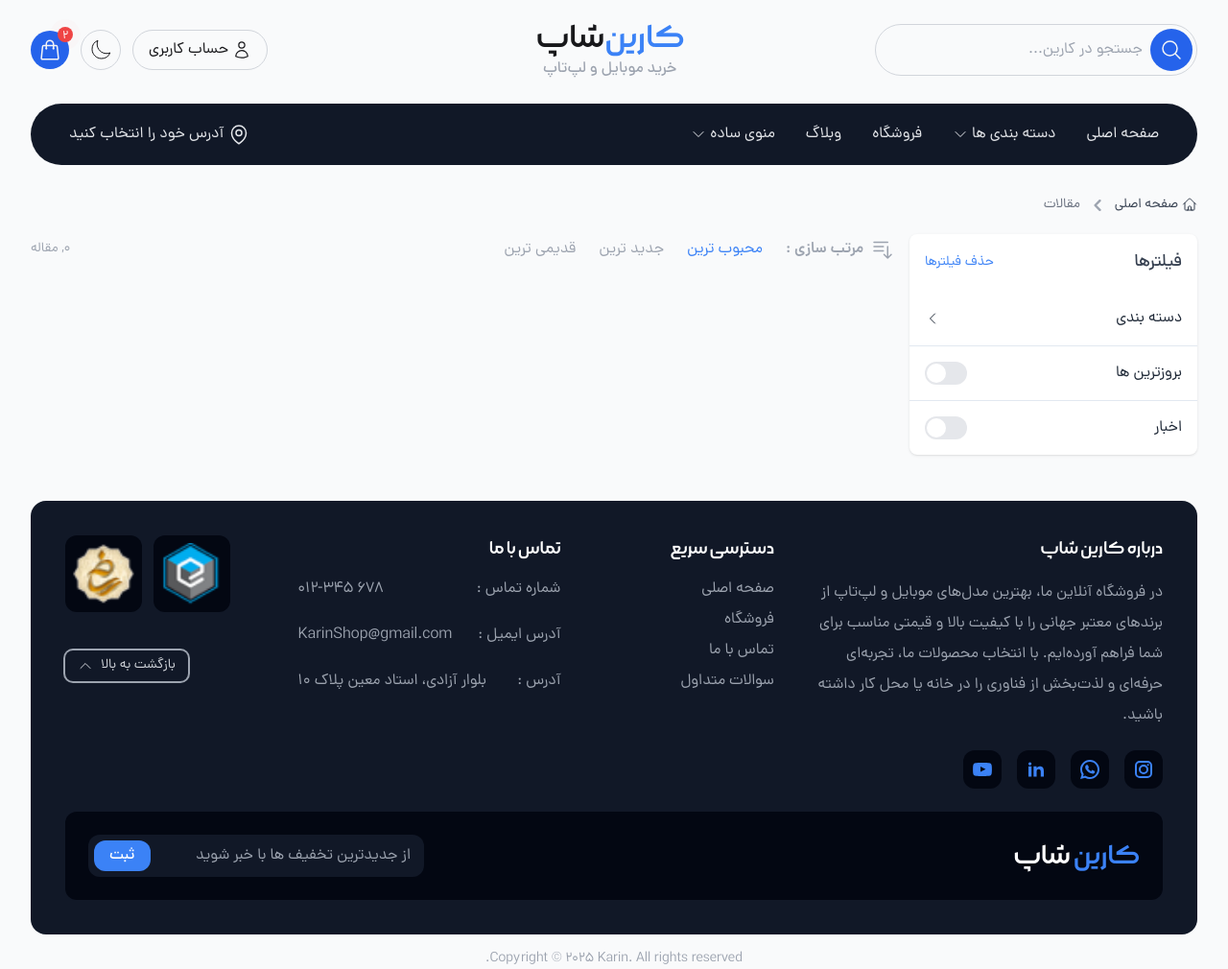
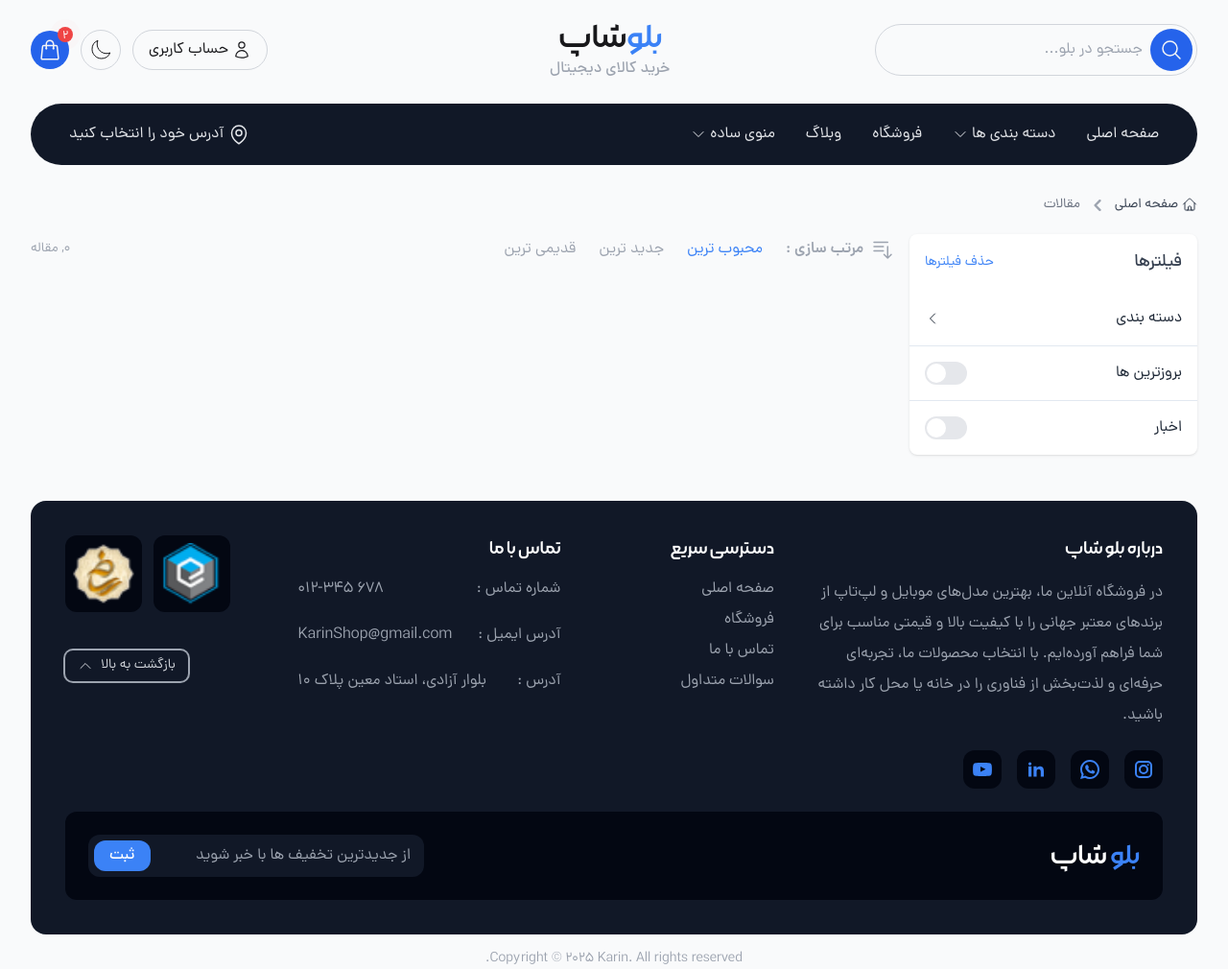
Before and after one commit to mhghasri/Djnago_Shop, a Django app: page /articles in a window 1280 px wide. Shown: the whole page at 96% size. Run offline with Django 5.2, Linux system fonts and the light colour scheme; data that the repository does not hold is empty; some libraries are stand-ins or nearby versions.

Commit message:
complete base.html

```diff
--- a/templates/core/base.html
+++ b/templates/core/base.html
@@ -7,7 +7,7 @@
     <meta charset="UTF-8" />
     <link rel="icon" type="image/svg+xml" href="/vite.svg" />
     <meta name="viewport" content="width=device-width, initial-scale=1.0" />
-    <title>قالب فروشگاهی کارین</title>
+    <title>قالب فروشگاهی بلو</title>
     <link rel="stylesheet" href="{% static 'styles/app.css' %}">
     <!-- link -->
     <link rel="stylesheet" href="{% static 'swiper/swiper.css' %}">
@@ -47,7 +47,7 @@
                         <input
                             type="text"
                             name="q"
-                            placeholder="جستجو در کارین..."
+                            placeholder="جستجو در بلو..."
                             class="bg-transparent outline-none flex-1"
                         >
                         {% for key, value in request.GET.items %}
@@ -129,12 +129,13 @@
                     </div>
                 </div>
                 <!-- Logo -->
-                <a href="{% url 'index' %}" class="flex flex-col text-center ml-20">
-                    <span class="font-MorabbaMedium text-4xl flex items-center">
-                        <span class="text-blue-500">کارین</span> شاپ
+                <a href="{% url 'index' %}" class="flex flex-col items-center text-center ml-20">
+                    <span class="font-MorabbaMedium text-4xl flex items-center justify-center">
+                        <span class="text-blue-500">بلو</span> شاپ
                     </span>
-                    <p class="font-DanaMedium text-gray-400"> خرید موبایل و لپ‌تاپ</p>
+                    <p class="font-DanaMedium text-gray-400">خرید کالای دیجیتال</p>
                 </a>
+
                 <!--  Action -->
                 <div class="flex items-center gap-x-3">
                     <!-- LOGIN -->
@@ -369,25 +370,22 @@
                                    <div class="megamenu_left-menu">
                                         <h2 class="megamenu_left-title">برندهای مختلف :</h2>
                                         <li>
-                                        <a href="{% url 'products' %}">گوشی آیفون</a>
+                                            <a href="{% url 'products' %}?brand=آیفون">گوشی آیفون</a>
                                         </li>
                                         <li>
-                                        <a href="{% url 'products' %}">گوشی سامسونگ</a>
+                                            <a href="{% url 'products' %}?brand=سامسونگ">گوشی سامسونگ</a>
                                         </li>
                                         <li>
-                                        <a href="{% url 'products' %}">گوشی هواووی</a>
+                                            <a href="{% url 'products' %}?brand=هواووی">گوشی هواووی</a>
                                         </li>
                                         <li>
-                                        <a href="{% url 'products' %}">گوشی شیامی</a>
+                                            <a href="{% url 'products' %}?brand=شیامی">گوشی شیامی</a>
                                         </li>
                                         <li>
-                                        <a href="{% url 'products' %}">گوشی نوکیا</a>
+                                            <a href="{% url 'products' %}?brand=نوکیا">گوشی نوکیا</a>
                                         </li>
                                         <li>
-                                        <a href="{% url 'products' %}">گوشی آنر</a>
-                                    </li>
-                                    <li>
-                                        <a href="{% url 'products' %}">گوشی آیفون</a>
+                                            <a href="{% url 'products' %}?brand=آنر">گوشی آنر</a>
                                         </li>
                                    </div>
                                    <div class="megamenu_left-menu">
@@ -415,23 +413,23 @@
                                 <ul class="megamenu_left-item ">
                                     <div class="megamenu_left-menu">
                                         <h2 class="megamenu_left-title">برندهای مختلف :</h2>
-                                        <li><a href="{% url 'products' %}">لپ‌تاپ اپل (MacBook)</a></li>
-                                        <li><a href="{% url 'products' %}">لپ‌تاپ ایسوس</a></li>
-                                        <li><a href="{% url 'products' %}">لپ‌تاپ لنوو</a></li>
-                                        <li><a href="{% url 'products' %}">لپ‌تاپ اچ‌پی</a></li>
-                                        <li><a href="{% url 'products' %}">لپ‌تاپ دل</a></li>
-                                        <li><a href="{% url 'products' %}">لپ‌تاپ ام‌اس‌آی</a></li>
-                                        <li><a href="{% url 'products' %}">لپ‌تاپ ایسر</a></li>
+                                        <li><a href="{% url 'products' %}?brand=مک_بوک">لپ‌تاپ اپل (MacBook)</a></li>
+                                        <li><a href="{% url 'products' %}?brand=ایسوس">لپ‌تاپ ایسوس</a></li>
+                                        <li><a href="{% url 'products' %}?brand=لنوو">لپ‌تاپ لنوو</a></li>
+                                        <li><a href="{% url 'products' %}?brand=اچ‌پی">لپ‌تاپ اچ‌پی</a></li>
+                                        <li><a href="{% url 'products' %}?brand=دل">لپ‌تاپ دل</a></li>
+                                        <li><a href="{% url 'products' %}?brand=ام‌اس‌آی">لپ‌تاپ ام‌اس‌آی</a></li>
+                                        <li><a href="{% url 'products' %}?brand=ایسر">لپ‌تاپ ایسر</a></li>
                                     </div>
 
                                     <div class="megamenu_left-menu">
                                         <h2 class="megamenu_left-title">لپ‌تاپ بر اساس قیمت</h2>
                                         <li><a href="{% url 'products' %}">لپ‌تاپ اقتصادی</a></li>
-                                        <li><a href="{% url 'products' %}">لپ‌تاپ تا ۱۰ میلیون تومان</a></li>
-                                        <li><a href="{% url 'products' %}">لپ‌تاپ تا ۲۰ میلیون تومان</a></li>
-                                        <li><a href="{% url 'products' %}">لپ‌تاپ تا ۳۰ میلیون تومان</a></li>
-                                        <li><a href="{% url 'products' %}">لپ‌تاپ تا ۵۰ میلیون تومان</a></li>
-                                        <li><a href="{% url 'products' %}">لپ‌تاپ بالای ۵۰ میلیون تومان</a></li>
+                                        <li><a href="{% url 'products' %}?min_price_range=0&max_price_range=10000000&category=لپ_تاپ">لپ‌تاپ تا ۱۰ میلیون تومان</a></li>
+                                        <li><a href="{% url 'products' %}?min_price_range=0&max_price_range=20000000&category=لپ_تاپ">لپ‌تاپ تا ۲۰ میلیون تومان</a></li>
+                                        <li><a href="{% url 'products' %}?min_price_range=0&max_price_range=30000000&category=لپ_تاپ">لپ‌تاپ تا ۳۰ میلیون تومان</a></li>
+                                        <li><a href="{% url 'products' %}?min_price_range=0&max_price_range=50000000&category=لپ_تاپ">لپ‌تاپ تا ۵۰ میلیون تومان</a></li>
+                                        <li><a href="{% url 'products' %}?min_price_range=50000000&max_price_range=100000000&category=لپ_تاپ">لپ‌تاپ بالای ۵۰ میلیون تومان</a></li>
                                     </div>
 
                                     <div class="megamenu_left-menu">
@@ -628,7 +626,7 @@
                     <!--  MENU MOBILE header -->
                     <div class="flex w-full items-center justify-between border-b-normal pb-4">
                         <a href="{% url 'index' %}" class="text-xl font-MorabbaMedium">
-                            <span class="text-blue-500">کارین</span> شاپ
+                            <span class="text-blue-500">بلو</span> شاپ
                         </a>
                         <button class="close-menu-mobile">
                             <svg class="size-5 text-gray-500 dark:text-gray-200">
@@ -957,7 +955,7 @@
                 <!-- Logo -->
                 <a href="{% url 'index' %}" class="flex flex-col text-center">
                     <span class="font-MorabbaMedium text-3xl flex items-center">
-                        <span class="text-blue-500">کارین</span> شاپ
+                        <span class="text-blue-500">بلو</span> شاپ
                     </span>
                 </a>
                 <!-- Toggle theme -->
@@ -975,7 +973,7 @@
                 <svg class=" size-6">
                     <use href="#search" />
                 </svg>
-                <p>جستجو در <span class="font-MorabbaMedium">کارین شاپ</span></p>
+                <p>جستجو در <span class="font-MorabbaMedium">بلو شاپ</span></p>
             </button>
             <!-- Search Moadal -->
             <div class="mobile_search-modal">
@@ -1098,7 +1096,7 @@
         <div class=" relative w-full bg-gray-900 dark:bg-gray-800 text-white rounded-2xl p-4 lg:p-9">
             <div class="flex items-start flex-col gap-x-7 lg:gap-x-10 gap-y-10 lg:flex-row flex-wrap">
                 <div class="flex-[2] w-full">
-                    <h2 class="footer_title">درباره کارین شاپ</h2>
+                    <h2 class="footer_title">درباره بلو شاپ</h2>
                     <p class="leading-8 text-gray-400 mb-5">در فروشگاه آنلاین ما، بهترین مدل‌های موبایل و لپ‌تاپ از
                         برندهای معتبر جهانی را با کیفیت بالا و قیمتی مناسب برای شما فراهم آورده‌ایم. با انتخاب محصولات
                         ما، تجربه‌ای حرفه‌ای و لذت‌بخش از فناوری را در خانه یا محل کار داشته باشید.
@@ -1202,7 +1200,7 @@
             <div
                 class="w-full rounded-xl bg-gray-950 dark:bg-gray-900 flex flex-col md:flex-row gap-y-4 items-center justify-between p-4 md:p-6 mt-6">
                 <a href="#" class="text-3xl font-MorabbaMedium">
-                    <span class="text-blue-500">کارین</span> شاپ
+                    <span class="text-blue-500">بلو</span> شاپ
                 </a>
                 <div
                     class="bg-gray-900 dark:bg-gray-800 p-1.5 rounded-xl w-72 lg:w-[350px] flex items-center justify-between">
```
Lines whose indentation alone changed are shown as unchanged.
